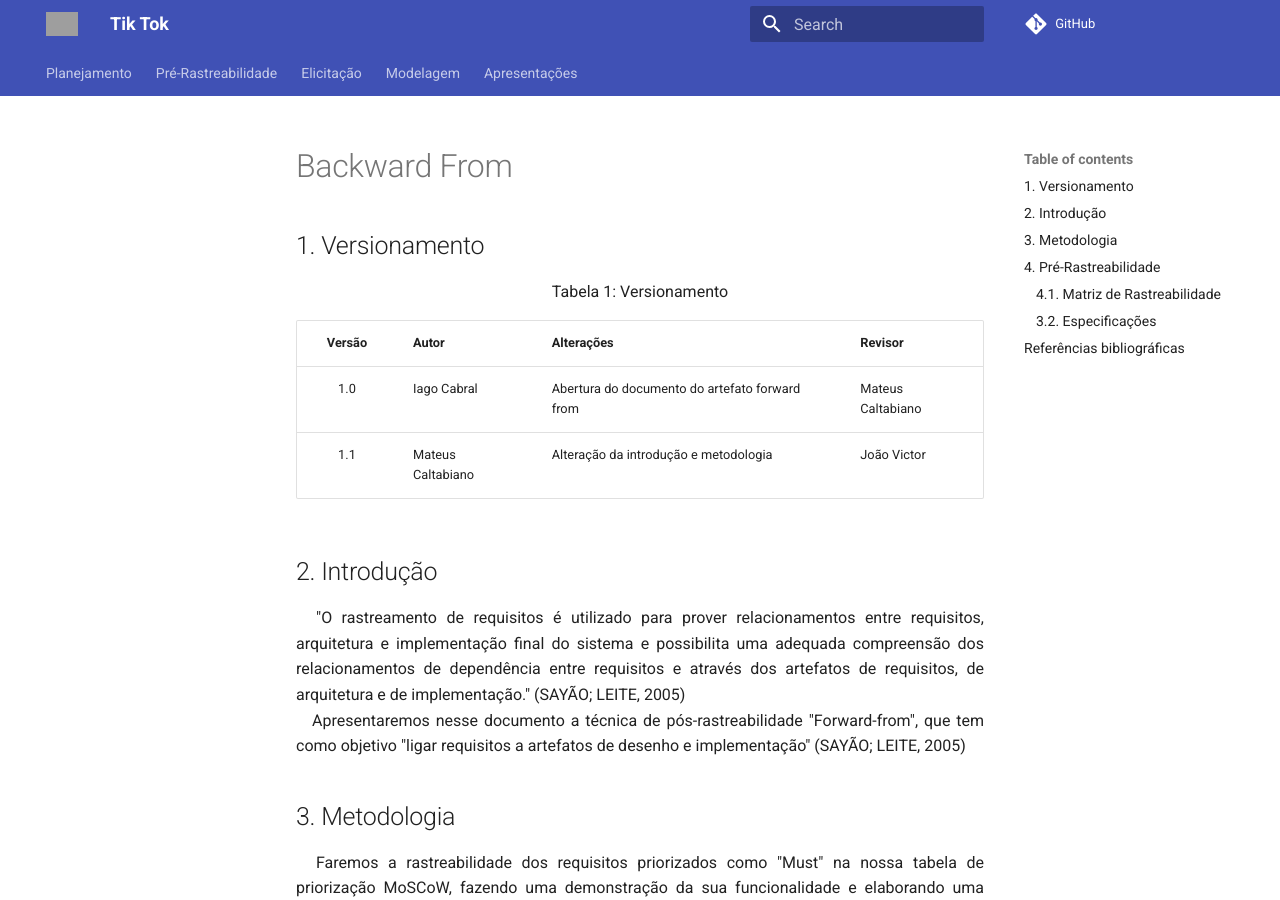
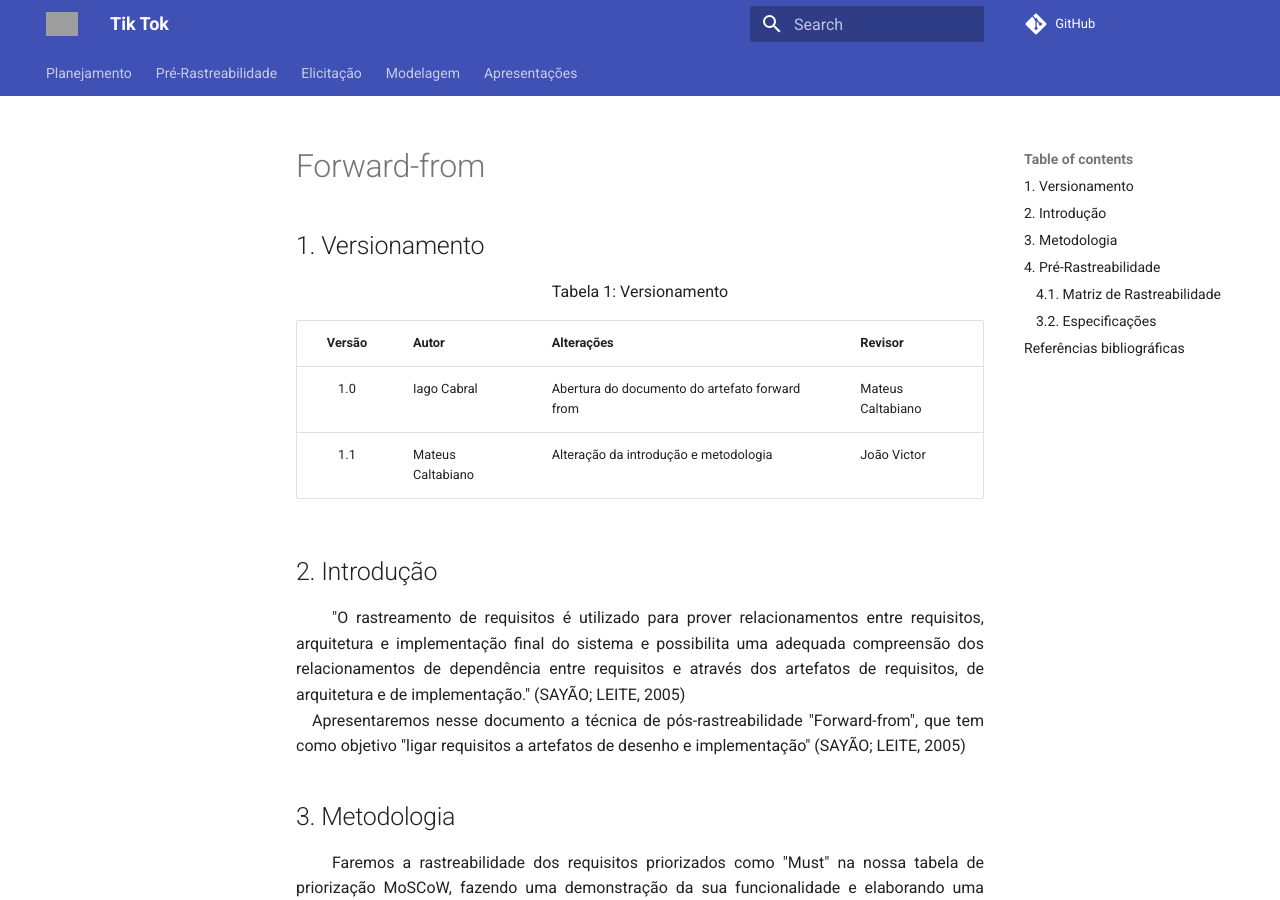
Before and after one commit to Requisitos-de-Software/2022.1-TikTok, an MkDocs documentation site: the page built from docs/posrastreabilidade/forward-from.md, in a window 1280 px wide and 900 px high. Built offline with MkDocs 1.6.1 and Material for MkDocs 9.7.7, drawn with Linux system fonts in a browser that asks for light colours; comment, search, counter and statistics services are not loaded; some of the changed lines change nothing that is shown; grey boxes are pictures that could not be loaded.

Commit message:
#63 - correções na versão 1.1

```diff
--- a/docs/posrastreabilidade/forward-from.md
+++ b/docs/posrastreabilidade/forward-from.md
@@ -1,4 +1,4 @@
-# Backward From
+# Forward-from
 ## 1. Versionamento
 <div style="text-align: center">
 <p>Tabela 1: Versionamento</p>
@@ -13,14 +13,14 @@
 ## 2. Introdução
 
 <p style="text-indent: 20px; text-align: justify">
-"O rastreamento de requisitos é utilizado para prover relacionamentos entre requisitos, arquitetura e implementação final do sistema e possibilita uma adequada compreensão dos relacionamentos de dependência entre requisitos e através dos artefatos de requisitos, de arquitetura e de implementação." (SAYÃO; LEITE, 2005)<br>
+    &emsp;"O rastreamento de requisitos é utilizado para prover relacionamentos entre requisitos, arquitetura e implementação final do sistema e possibilita uma adequada compreensão dos relacionamentos de dependência entre requisitos e através dos artefatos de requisitos, de arquitetura e de implementação." (SAYÃO; LEITE, 2005)<br>
     &emsp;Apresentaremos nesse documento a técnica de pós-rastreabilidade "Forward-from", que tem como objetivo "ligar requisitos a artefatos de desenho e implementação" (SAYÃO; LEITE, 2005)
 </p>
 
 ## 3. Metodologia
 
 <p style="text-indent: 20px; text-align: justify">
-Faremos a rastreabilidade dos requisitos priorizados como "Must" na nossa tabela de priorização MoSCoW, fazendo uma demonstração da sua funcionalidade e elaborando uma tabela para cada requisito para explicitar seu épico, feature, por que meio foi elicitado e sua identificação<br>
+    &emsp;Faremos a rastreabilidade dos requisitos priorizados como "Must" na nossa tabela de priorização MoSCoW, fazendo uma demonstração da sua funcionalidade e elaborando uma tabela para cada requisito para explicitar seu épico, feature, por que meio foi elicitado e sua identificação<br>
     &emsp; Para os requisitos propostos pelo grupo, tivemos a ideia de elaborar protótipos de alta fidelidade para demonstrar seu funcionamento.
 </p>
 
```
